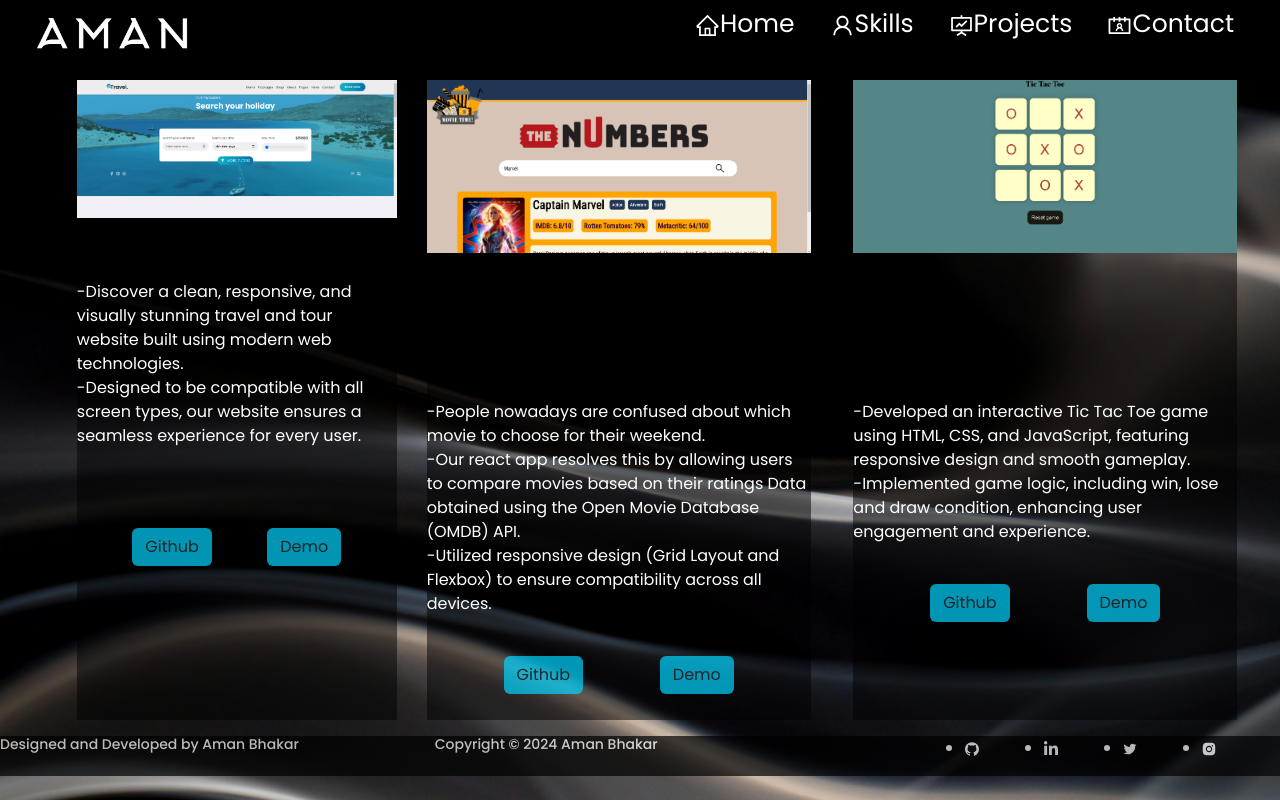
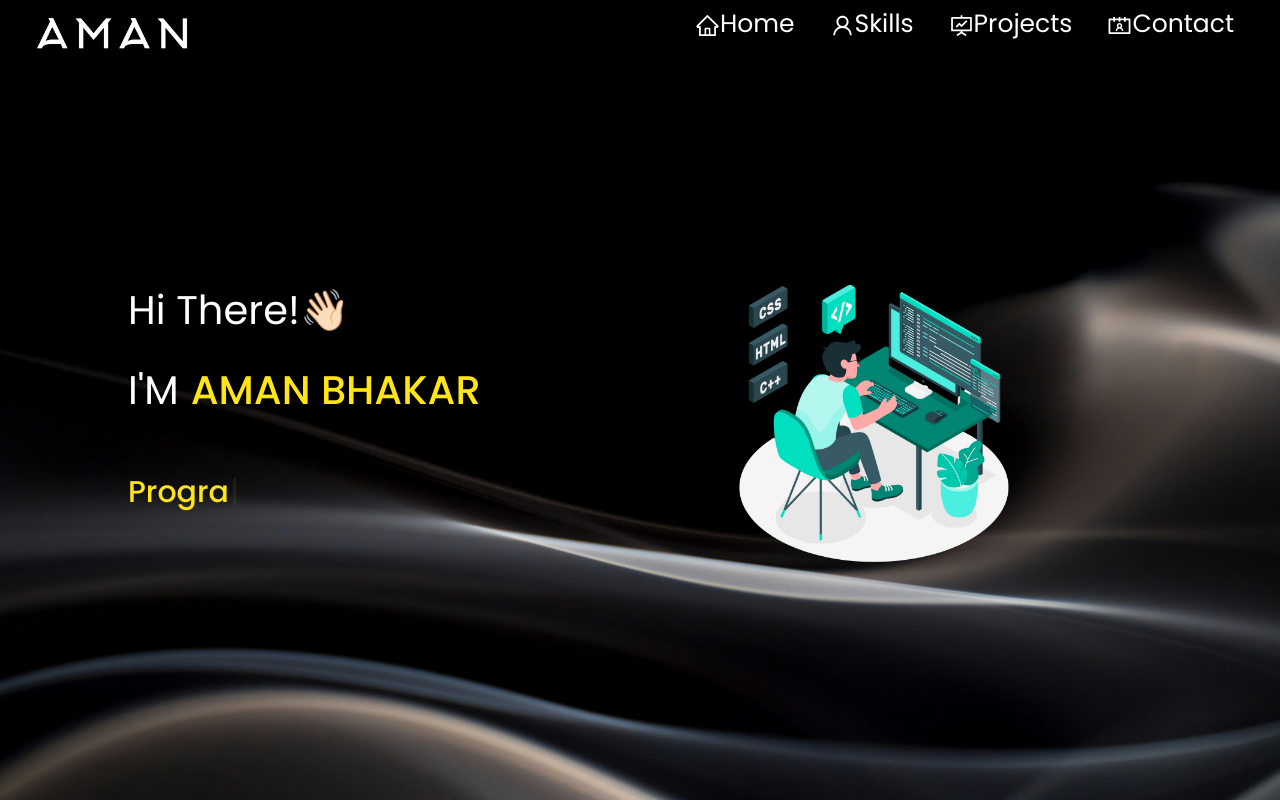
Before and after one commit to gitaman69/portfolio, a React (Create React App) app: page /projects in a window 1280 px wide. Shown: the top 800 px of the page. Built offline with nearby package versions, Linux system fonts and the light colour scheme.

Commit message:
first commit

```diff
--- a/package.json
+++ b/package.json
@@ -7,7 +7,6 @@
     "@testing-library/jest-dom": "^5.17.0",
     "@testing-library/react": "^13.4.0",
     "@testing-library/user-event": "^13.5.0",
-    "gh-pages": "^6.1.1",
     "react": "^18.3.1",
     "react-bootstrap": "^2.10.4",
     "react-dom": "^18.3.1",
@@ -20,6 +19,8 @@
   },
   "scripts": {
     "start": "react-scripts start",
+    "predeploy": "npm run build",
+    "deploy": "gh-pages -d build",
     "build": "react-scripts build",
     "test": "react-scripts test",
     "eject": "react-scripts eject"
@@ -41,5 +42,8 @@
       "last 1 firefox version",
       "last 1 safari version"
     ]
+  },
+  "devDependencies": {
+    "gh-pages": "^6.1.1"
   }
 }
--- a/src/App.js
+++ b/src/App.js
@@ -11,8 +11,9 @@ const App =  () => {
   return (
     <BrowserRouter>
       <Navbar/>
+      <Home/>
       <Routes>
-        <Route path='/' element={<Home/>} />
+        <Route path='/home' element={<Home/>} />
         <Route path='/skills' element={<Skills/>} />
         <Route path='/projects' element={<Projects/>} />
         {/*<Route path='/' element={<Contacts/>} />*/}
```
Also changed, not shown: 1 other file (tests, documents, lock files or other folders).
